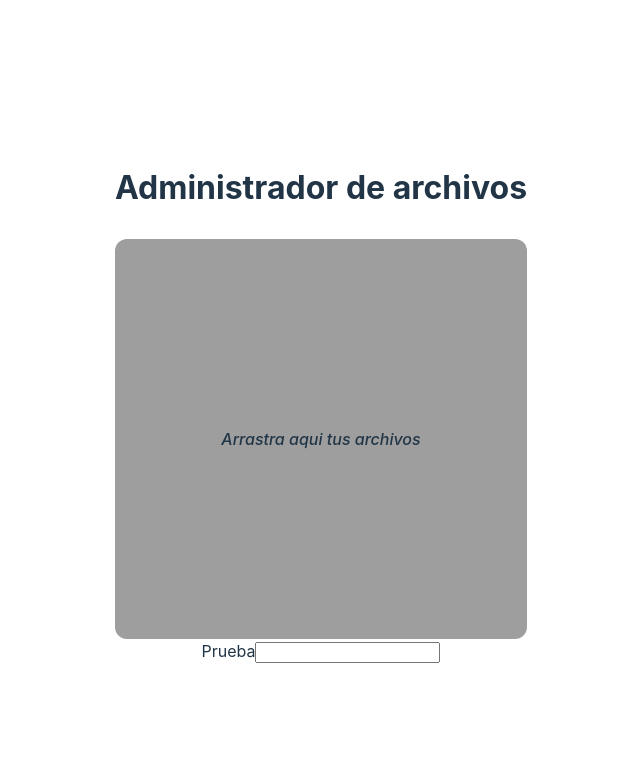
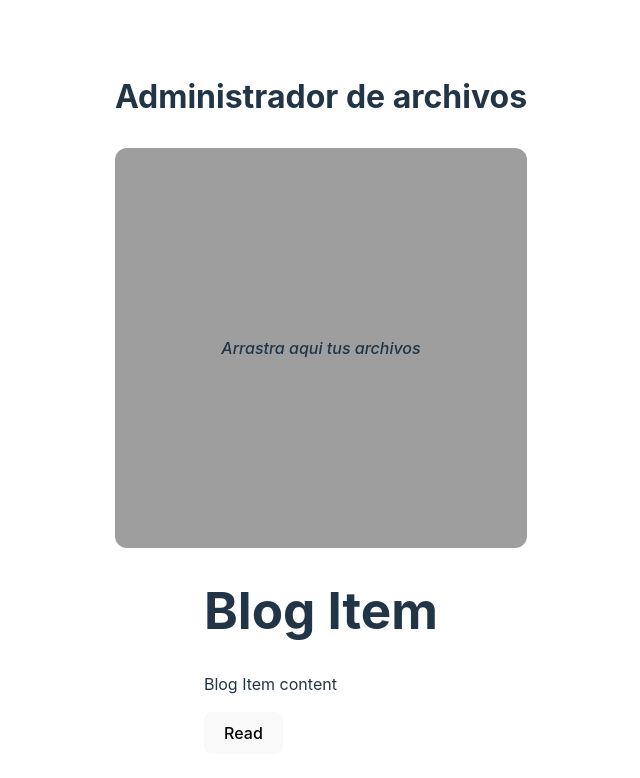
Before and after one commit to IbraimBarrios/react-v19-exmple, a React (Vite) app: page / in a window 1280 px wide. Shown: the top 778 px of the page, without its empty margins (319-959 px from the left). Built offline with nearby package versions, Linux system fonts and the light colour scheme.

Commit message:
Atributos Metadata

```diff
--- a/src/App.tsx
+++ b/src/App.tsx
@@ -6,6 +6,7 @@ import "./App.css";
 import SubmitButton from "./components/SubmitButton";
 import CustomInput from "./components/CustomInput";
 import ThemeContext from "./context/ThemeContext";
+import BlogItem from "./components/BlogItem";
 // import CommentsSection from "./components/CommentsSection";
 
 const initialState: initialStateType = {
@@ -61,6 +62,7 @@ function App() {
 
   return (
     <form className="container" action={formAction}>
+      <title>Container - Main</title>
       <h2 className="title"> Administrador de archivos</h2>
       <div className="input-area" {...getRootProps()}>
         <input {...getInputProps()} name="file" />
@@ -68,7 +70,10 @@ function App() {
         {!success && !!error && <p className="error">{error}</p>}
       </div>
       {!!file && <SubmitButton />}
-      <CustomInput label="Prueba" ref={inputContainerRef} inputRef={inputRef} />
+      {/* <CustomInput label="Prueba" ref={inputContainerRef} inputRef={inputRef} /> */}
+
+      <BlogItem />
+
     </form>
   );
 
--- /dev/null
+++ b/src/components/BlogItem.tsx
@@ -0,0 +1,12 @@
+const BlogItem = () => {
+  return (
+    <div>
+      <title>Blog - 1</title>
+      <h1>Blog Item</h1>
+      <p>Blog Item content</p>
+      <button className="read">Read</button>
+    </div>
+  );
+};
+
+export default BlogItem;
```
